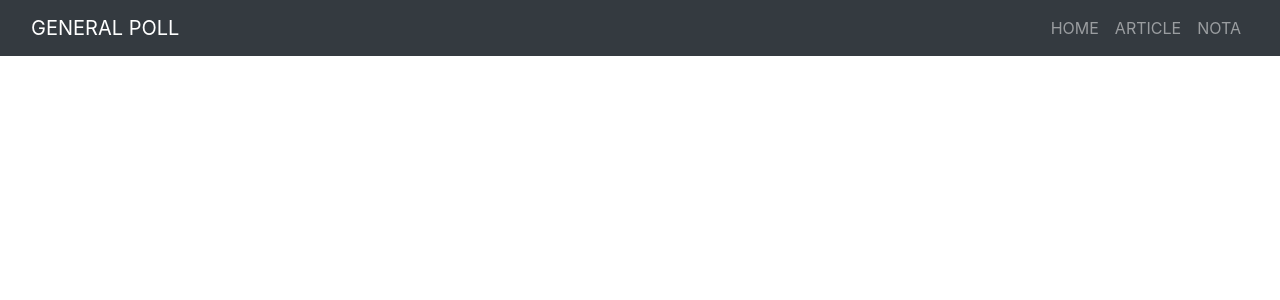
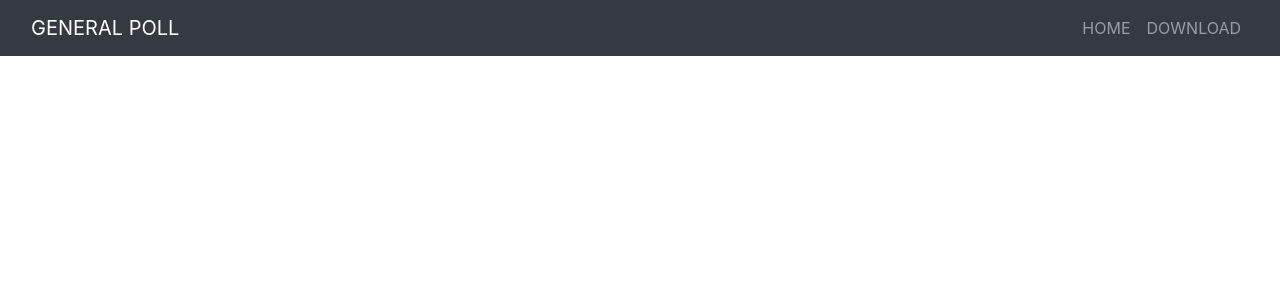
Before and after one commit to ashok567/general-polls-19, a Python web app: template templates/index.html in a window 1280 px wide. Shown: the top 300 px of the page. Run offline with Jinja, Linux system fonts and the light colour scheme; the template is opened without the code that fills it, so the values that code supplies are empty; some libraries are stand-ins or nearby versions.

Commit message:
download feature added

```diff
--- a/js/basic.js
+++ b/js/basic.js
@@ -17,6 +17,7 @@ $('.dropdown-menu').on('click', '.dropdown-item' ,function(){
     url: '/data',
   })
   .done(function(data){
+
     res_data = data.response;
 
     var year_dataset = _.filter(res_data, function(res){
@@ -41,6 +42,7 @@ $('.dropdown-menu').on('click', '.dropdown-item' ,function(){
       order: false,
     });
 
+    $('#download').removeClass('disabled');
 
     var pollsters = _.map(year_dataset, 'POLLSTERS');
 
--- a/package.json
+++ b/package.json
@@ -19,11 +19,11 @@
     "bootstrap": "^4.3.1",
     "d3": "^5.9.2",
     "datatables": "^1.10.18",
-    "datatables-buttons": "^1.0.3",
     "jquery": "^3.4.1",
     "lodash": "^4.17.11",
     "package": "^1.0.1",
     "popper.js": "^1.15.0",
+    "table2csv": "^1.1.3",
     "tooltip.js": "^1.3.2"
   }
 }
--- a/templates/index.html
+++ b/templates/index.html
@@ -22,13 +22,10 @@
           <div class="collapse navbar-collapse" id="navbarSupportedContent">
             <ul class="navbar-nav ml-auto">
               <li class="nav-item">
-                <a class="nav-link" href="#">HOME</a>
+                <a class="nav-link" href="/">HOME</a>
               </li>
               <li class="nav-item">
-                <a class="nav-link" href="#">ARTICLE</a>
-              </li>
-              <li class="nav-item">
-                <a class="nav-link" href="#">NOTA</a>
+                <a class="nav-link" href="#" id="download">DOWNLOAD</a>
               </li>
             </ul>
           </div>
@@ -84,6 +81,7 @@
     <script src="./node_modules/lodash/lodash.min.js"></script>
     <script src="./node_modules/d3/dist/d3.min.js"></script>
     <script src="./node_modules/datatables/media/js/jquery.dataTables.min.js"></script>
+    <script src="./node_modules/table2csv/dist/table2csv.min.js"></script>
     <script type="text/javascript" src="./js/basic.js"></script>
 
 
@@ -107,7 +105,19 @@
           $(".dropdown").show();
           $(".dropdown-menu").html(year_tmpl_html);
 
+          $('#download').addClass('disabled');
+          $("#download").click(function(){
+            let options = {
+              "separator": ",",
+              "newline": "\n",
+              "quoteFields": true,
+              "excludeColumns": "",
+              "excludeRows": "",
+              "trimContent": true,
+              "filename": "data.csv",
+            }
 
+            $("#seat_table").table2csv('download', options); });
         })
         .fail(function (error) {
           console.log(error);
```
Also changed, not shown: package-lock.json.
